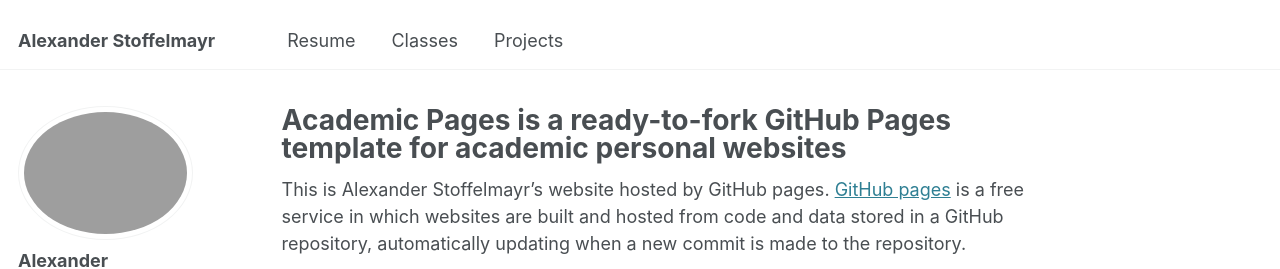
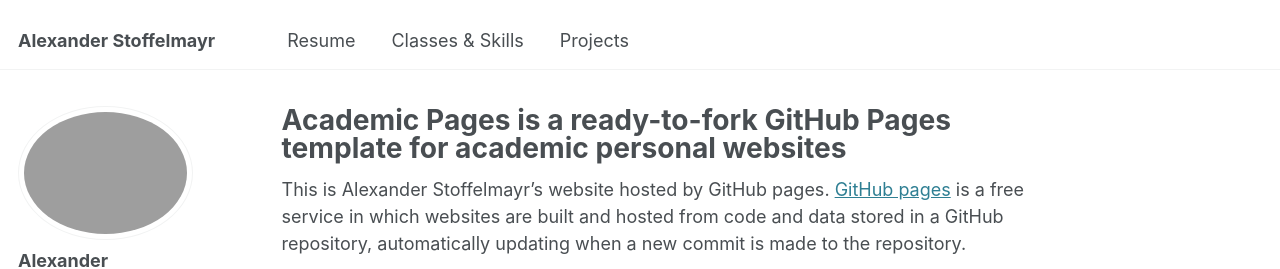
Before and after one commit to alexStoff/alexStoff.github.io, a Jekyll site: the page built from _pages/about.md, in a window 1280 px wide. Shown: the top 269 px of the page. Built offline with Jekyll 4.4.1, drawn with Linux system fonts in a browser that asks for light colours.

Commit message:
Update navigation.yml

```diff
--- a/_data/navigation.yml
+++ b/_data/navigation.yml
@@ -8,8 +8,8 @@ main:
   - title: "Resume"
     url: https://alexstoff.github.io/files/Alexander%20Stoffelmayr%20Resume.pdf
 
-  - title: "Classes"
-    url: /classes/
+  - title: "Classes & Skills"
+    url: /CV/
 
   - title: "Projects"
     url: /projects/
```
